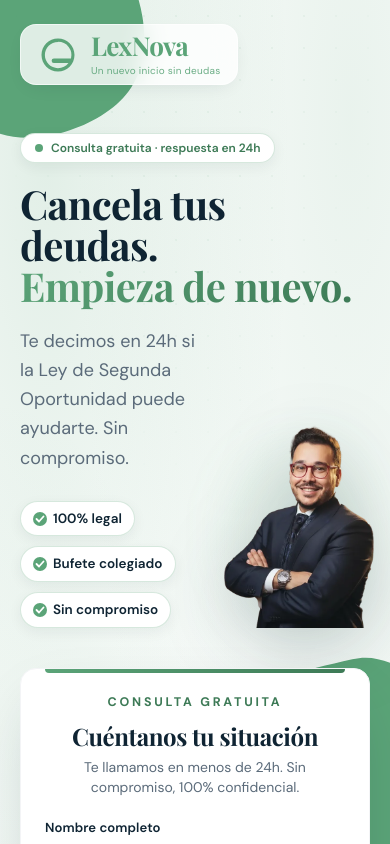
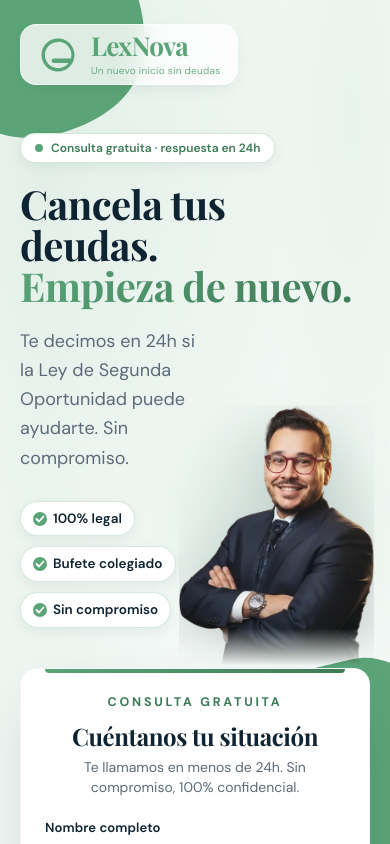
Before and after one commit to marketingesthetico-bit/lexnova-landing, a React (Vite) app: page / in a window 390 px wide. Shown: the top 844 px of the page. Built offline with nearby package versions, Linux system fonts and the light colour scheme.

Commit message:
feat: Sergio más grande + base sin corte (dip tras card en móvil/tablet, desvanecido en intermedias)

```diff
--- a/src/components/Hero.jsx
+++ b/src/components/Hero.jsx
@@ -144,16 +144,18 @@ export default function Hero({ onLeadStart }) {
             variants={{ show: { transition: { staggerChildren: 0.1 } } }}
             className="relative"
           >
-            {/* Sergio INTEGRADO al lado del texto, detrás. Visible < 1440px. */}
+            {/* Sergio INTEGRADO al lado del texto, detrás. Visible < 1440px.
+                En móvil/tablet su base baja detrás de la card del formulario;
+                en pantallas intermedias un blob verde le cubre la base. */}
             <motion.div
               variants={fadeUp}
               transition={{ duration: 0.8, ease: [0.16, 1, 0.3, 1], delay: 0.15 }}
-              className="pointer-events-none absolute z-0 bottom-0 -right-1 sm:right-0 w-[150px] sm:w-[215px] lg:w-[175px] min-[1440px]:hidden"
+              className="pointer-events-none absolute z-0 -bottom-10 sm:-bottom-12 lg:bottom-0 -right-1 sm:right-0 w-[195px] sm:w-[265px] lg:w-[215px] min-[1440px]:hidden"
             >
-              {/* Halo verde detrás de Sergio */}
+              {/* Halo verde detrás de Sergio (grounding suave) */}
               <div
                 aria-hidden="true"
-                className="absolute inset-x-2 bottom-0 top-6 rounded-full bg-brand/10 blur-xl"
+                className="absolute inset-x-2 bottom-8 top-6 rounded-full bg-brand/10 blur-xl"
               />
               <picture>
                 <source media="(min-width: 1440px)" srcSet={BLANK} />
@@ -162,6 +164,12 @@ export default function Hero({ onLeadStart }) {
                   alt="Sergio, especialista de LexNova en Ley de Segunda Oportunidad"
                   className="relative w-full h-auto object-contain drop-shadow-[0_18px_35px_rgba(15,36,51,0.20)]"
                   draggable="false"
+                  style={{
+                    WebkitMaskImage:
+                      "linear-gradient(to top, transparent 1%, #000 15%)",
+                    maskImage:
+                      "linear-gradient(to top, transparent 1%, #000 15%)",
+                  }}
                 />
               </picture>
             </motion.div>
```
